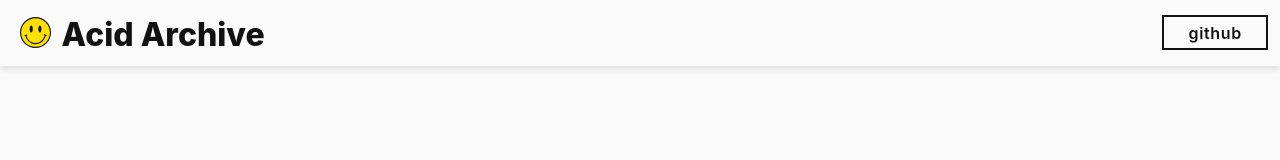
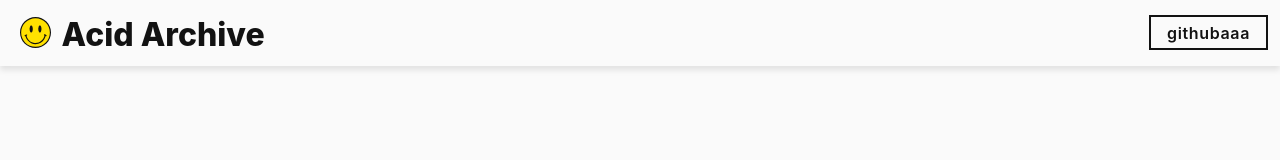
Before and after one commit to acidarchive/website, a Next.js app: page / in a window 1280 px wide. Shown: the top 160 px of the page. Built offline with nearby package versions, Linux system fonts and the light colour scheme.

Commit message:
fix: broken button

```diff
--- a/src/app/components/atoms/button/button.tsx
+++ b/src/app/components/atoms/button/button.tsx
@@ -14,6 +14,7 @@ export const Button: React.FC<ButtonProps> = ({ children, href }) => {
       className={styles.button}
     >
       {children}
+      aaa
     </a>
   );
 };
```
